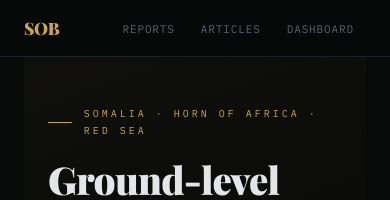
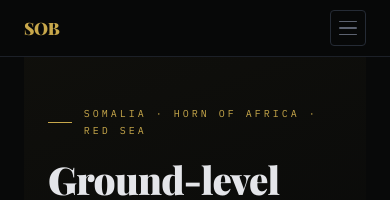
Before and after one commit to abdigh26/abdigh26.github.io, a Jekyll site: the page built from index.html, in a window 390 px wide. Shown: the top 200 px of the page. Built offline with Jekyll 4.4.1, drawn with Linux system fonts in a browser that asks for light colours; some web fonts are replaced.

Commit message:
Update default.html

```diff
--- a/_layouts/default.html
+++ b/_layouts/default.html
@@ -616,9 +616,74 @@
 }
 .footer-links a:hover { color: var(--accent); background: var(--accent-dim); }
 
+/* ── Hamburger ───────────────────────────────────────────────── */
+.nav-hamburger {
+  display: none;
+  flex-direction: column;
+  justify-content: center;
+  gap: 5px;
+  width: 36px; height: 36px;
+  background: none;
+  border: 1px solid var(--border2);
+  border-radius: var(--radius);
+  cursor: pointer;
+  padding: 8px;
+  flex-shrink: 0;
+  transition: border-color 0.15s;
+}
+.nav-hamburger:hover { border-color: var(--accent); }
+.nav-hamburger span {
+  display: block;
+  width: 100%; height: 1.5px;
+  background: var(--text-muted);
+  border-radius: 2px;
+  transition: background 0.15s, transform 0.2s, opacity 0.2s;
+}
+.nav-hamburger:hover span { background: var(--accent); }
+.nav-hamburger.open span:nth-child(1) { transform: translateY(6.5px) rotate(45deg); }
+.nav-hamburger.open span:nth-child(2) { opacity: 0; }
+.nav-hamburger.open span:nth-child(3) { transform: translateY(-6.5px) rotate(-45deg); }
+
+/* Mobile drawer */
+.nav-drawer {
+  display: none;
+  position: fixed;
+  top: 56px; left: 0; right: 0;
+  background: rgba(8,9,9,0.98);
+  backdrop-filter: blur(16px);
+  border-bottom: 1px solid var(--border);
+  z-index: 199;
+  padding: 12px 16px 20px;
+  flex-direction: column;
+  gap: 2px;
+}
+.nav-drawer.open { display: flex; }
+.nav-drawer a {
+  font-family: var(--font-mono);
+  font-size: 12px;
+  letter-spacing: 0.1em;
+  text-transform: uppercase;
+  color: var(--text-muted);
+  padding: 12px 14px;
+  border-radius: var(--radius);
+  transition: color 0.15s, background 0.15s;
+  border-bottom: 1px solid var(--border);
+}
+.nav-drawer a:last-child { border-bottom: none; }
+.nav-drawer a:hover { color: var(--accent); background: var(--accent-dim); }
+.nav-drawer .drawer-brief {
+  color: var(--accent);
+  border: 1px solid var(--accent-mid);
+  text-align: center;
+  margin-top: 8px;
+  border-bottom: 1px solid var(--accent-mid);
+}
+
 /* ── Responsive ──────────────────────────────────────────────── */
 @media (max-width: 780px) {
+  .nav-links { display: none; }
   .nav-brief { display: none; }
+  .nav-hamburger { display: flex; }
   .platform-grid { grid-template-columns: 1fr; }
   .dashboard-promo { grid-template-columns: 1fr; gap: 24px; padding: 24px; }
   .article-row { grid-template-columns: 80px 1fr; }
@@ -629,7 +694,6 @@
   .stat-divider { display: none; }
 }
 @media (max-width: 520px) {
-  .nav-links li:nth-child(n+4) { display: none; }
   .nav-logo-sub { display: none; }
   .brief-strip { flex-direction: column; align-items: flex-start; }
 }
@@ -652,8 +716,40 @@
       <li><a href="/about.html">About</a></li>
     </ul>
     <a href="/brief/" class="nav-brief">Request Access</a>
+    <button class="nav-hamburger" id="navHamburger" aria-label="Open menu" onclick="toggleDrawer()">
+      <span></span><span></span><span></span>
+    </button>
   </div>
 </nav>
+
+<!-- MOBILE DRAWER -->
+<div class="nav-drawer" id="navDrawer">
+  <a href="/reports.html" onclick="closeDrawer()">Reports</a>
+  <a href="/articles.html" onclick="closeDrawer()">Articles</a>
+  <a href="/dashboard.html" onclick="closeDrawer()">Dashboard</a>
+  <a href="/library/" onclick="closeDrawer()">Library</a>
+  <a href="/about.html" onclick="closeDrawer()">About</a>
+  <a href="/brief/" class="drawer-brief" onclick="closeDrawer()">⚡ Request Access</a>
+</div>
+
+<script>
+function toggleDrawer() {
+  const drawer = document.getElementById('navDrawer');
+  const btn = document.getElementById('navHamburger');
+  drawer.classList.toggle('open');
+  btn.classList.toggle('open');
+}
+function closeDrawer() {
+  document.getElementById('navDrawer').classList.remove('open');
+  document.getElementById('navHamburger').classList.remove('open');
+}
+// Close drawer on outside click
+document.addEventListener('click', function(e) {
+  const drawer = document.getElementById('navDrawer');
+  const btn = document.getElementById('navHamburger');
+  if (!drawer.contains(e.target) && !btn.contains(e.target)) closeDrawer();
+});
+</script>
 
 <main class="site-main">
   {{ content }}
```
